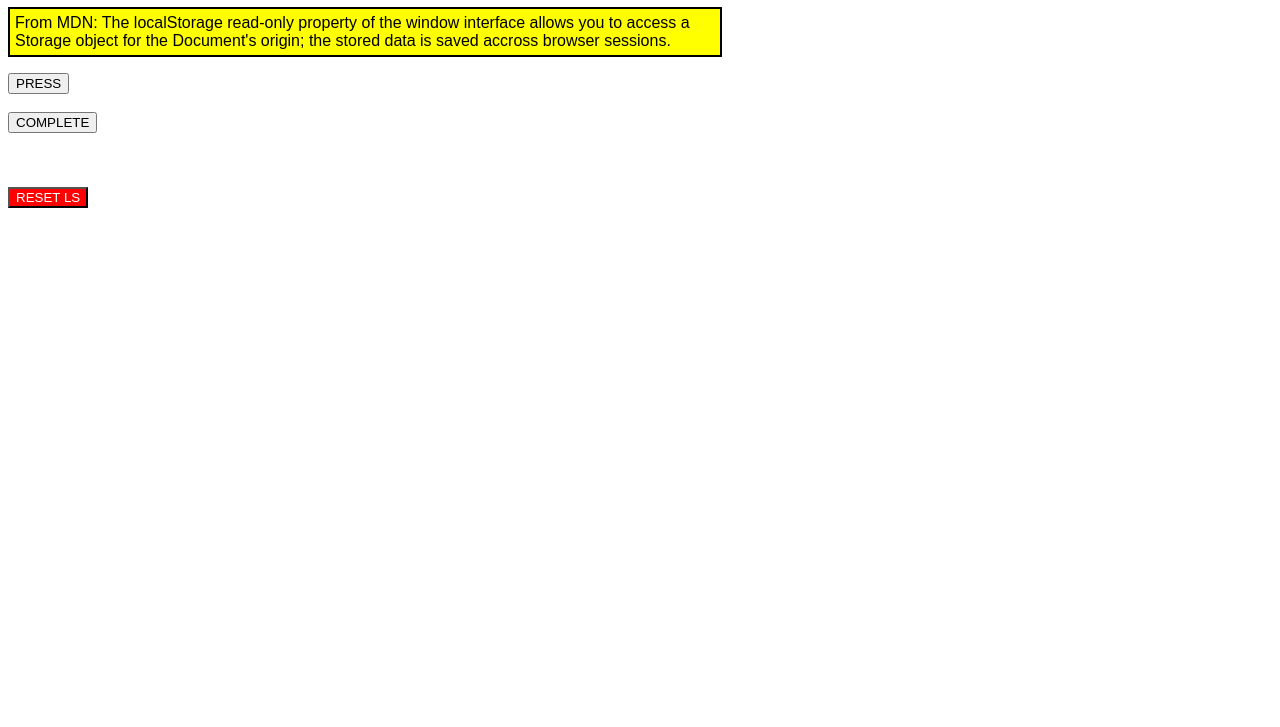
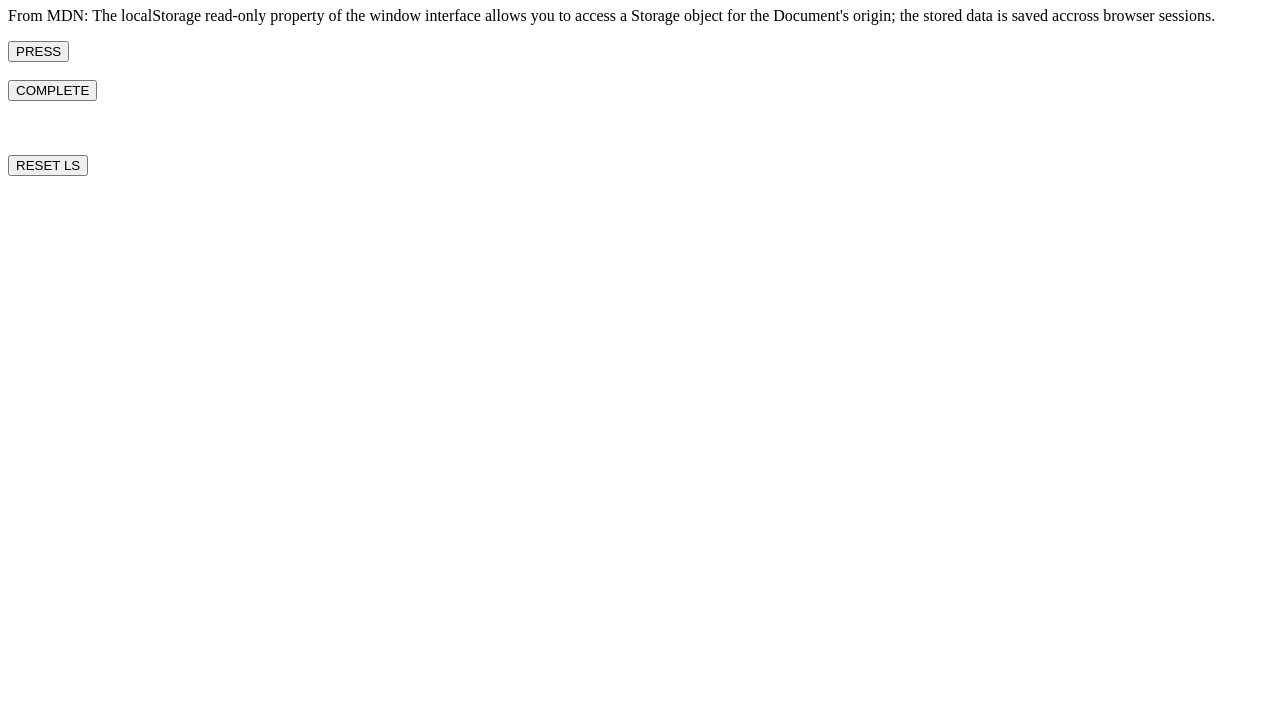
Before and after one commit to darrellgrant/local-storage, a plain HTML site: page local-storage/sandbox7.html in a window 1280 px wide. Shown: the part 73-800 px from the top of the page. Drawn offline with Linux system fonts and the light colour scheme.

Commit message:
add css file

```diff
--- a/local-storage/sandbox7.html
+++ b/local-storage/sandbox7.html
@@ -4,22 +4,6 @@
     <meta charset="UTF-8" />
     <meta http-equiv="X-UA-Compatible" content="IE=edge" />
     <meta name="viewport" content="width=device-width, initial-scale=1.0" />
-    <style>
-      body {
-        font-family: Arial, Helvetica, sans-serif;
-      }
-      .para-highlight {
-        width: 700px;
-        background-color: yellow;
-        border: 2px solid black;
-        padding: 5px;
-      }
-
-      #reset {
-        background-color: red;
-        color: white;
-      }
-    </style>
 
     <title>Local Storage Sandbox</title>
   </head>
@@ -37,8 +21,6 @@
     <br /><br />
     <button id="reset">RESET LS</button>
 
-    <script src="script.js">
-
-    </script>
+    <script src="script.js"></script>
   </body>
 </html>
--- /dev/null
+++ b/local-storage/style.css
@@ -0,0 +1,14 @@
+body {
+        font-family: Arial, Helvetica, sans-serif;
+      }
+      .para-highlight {
+        width: 700px;
+        background-color: yellow;
+        border: 2px solid black;
+        padding: 5px;
+      }
+
+      #reset {
+        background-color: red;
+        color: white;
+      }
```
